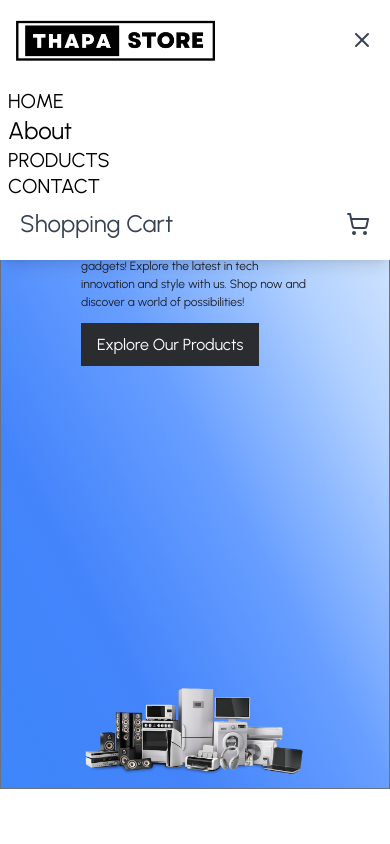
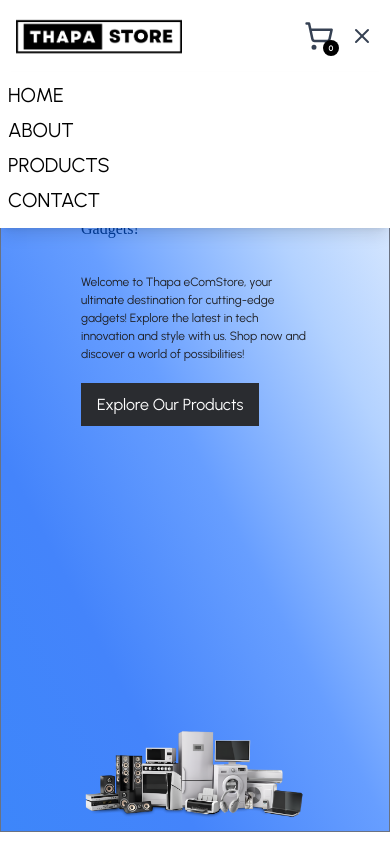
Before and after one commit to Mahendarreddykommidi/react-digital-ecommerce, a React (Vite) app: page / in a window 390 px wide. Both pictures are taken after a click on the button 362 px from the left and 40 px from the top of the page. Shown: the top 844 px of the page. Built offline with nearby package versions, Linux system fonts and the light colour scheme.

Commit message:
changes made

```diff
--- a/src/components/Home/Home.jsx
+++ b/src/components/Home/Home.jsx
@@ -4,10 +4,10 @@ import hero from "../../../public/images/heroImage.png";
 
 const Home = () => {
   return (
-    <div className="header flex flex-col md:flex-row items-center justify-between gap-30 bg-gradient h-[84vh] px-20 border-t border border-gray-500  ">
+    <div className="header flex flex-col md:flex-row items-center justify-between gap-30 bg-gradient h-[90vh] px-20 border-t border border-gray-500  ">
       <div className="header-content flex flex-col justify-center items-start py-0 md:py-20">
-        <p className="hero-subheading text-2xl">Explore the Latest in Tech Industries</p>
-        <h1 className="hero-heading flex  text-md py-1.5 md:text-4xl md:py-2 text-[#003b99] ">
+        <p className="hero-subheading text-2xl py-5">Explore the Latest in Tech Industries</p>
+        <h1 className="hero-heading flex  text-md  md:text-4xl md:py-2 text-[#003b99] py-4 ">
           Your Destination for Cutting-Edge Gadgets!
         </h1>
         <p className="hero-para py-4 sm:py-2 text-[#1e1f23] text-[12px] md:text-[17px] md:py-3">
@@ -15,14 +15,14 @@ const Home = () => {
           gadgets! Explore the latest in tech innovation and style with us. Shop
           now and discover a world of possibilities!
         </p>
-        <div className="hero-btn my-1.5">
+        <div className="hero-btn my-1.5 py-2">
           <a href="products.html" className="btn px-4 py-3 bg-[#2a2c30] text-white my-4">
             Explore Our Products
           </a>
         </div>
       </div>
       <div className="header-image ">
-        <img src={hero} alt="" className=" w-full"   />
+        <img src={hero} alt="" className="w-full"   />
 
 
 
--- a/src/components/Navbar/Navbar.jsx
+++ b/src/components/Navbar/Navbar.jsx
@@ -6,65 +6,56 @@ import logo from "../../../public/images/log.png"
 
 const Navbar = () => {
   const [isMenuOpen, setIsMenuOpen] = useState(false);
-  const { getTotalCartAmount}=useContext(ShopContext)
+  const { getTotalCartAmount } = useContext(ShopContext);
 
   const toggleMenu = () => {
     setIsMenuOpen(!isMenuOpen);
   };
 
   return (
-    <nav className="relative bg-white shadow-2xl text-2xl">
+    <nav className="relative bg-white shadow-2xl text-lg md:text-2xl">
       <div className="max-w-7xl mx-auto px-4 sm:px-6 lg:px-8">
         <div className="flex justify-between items-center py-4">
           {/* Logo */}
           <div className="flex-shrink-0">
             <NavLink to="/">
               <img
-                className="h-12 w-auto"
+                className="h-10 w-auto md:h-12"
                 src={logo}
                 alt="Company Logo"
               />
             </NavLink>
-
-
-
           </div>
 
           {/* Desktop Navigation */}
           <div className="hidden md:flex items-center space-x-4 capitalize">
-       <NavLink to="/">
+            <NavLink to="/" className="hover:text-blue-600 transition-colors">
               <li>Home</li>
+            </NavLink>
+            <NavLink to="/about" className="hover:text-blue-600 transition-colors">
+              <li>About</li>
+            </NavLink>
+            <NavLink to="/products" className="hover:text-blue-600 transition-colors">
+              <li>Products</li>
+            </NavLink>
+            <NavLink to="/contact" className="hover:text-blue-600 transition-colors">
+              <li>Contact</li>
+            </NavLink>
+          </div>
 
-
-       </NavLink>
-       <NavLink to="/about">
-       <li>About</li>
-
-</NavLink>
-<NavLink to="/products">
-<li>Products</li>
-
-</NavLink>
-<NavLink to="/contact">
-<li>Contact</li>
-
-</NavLink>
-            <button className="text-gray-700 hover:text-blue-600 transition-colors">
+          {/* Shopping Cart Icon */}
+          <div className="relative flex items-center space-x-4">
             <NavLink to="/cart" className="relative">
-              <ShoppingCart size={30} />
+              <ShoppingCart size={30} className="text-gray-700 hover:text-blue-600 transition-colors" />
               <p className="absolute right-[-5px] bottom-[-5px] text-center cursor-pointer font-bold leading-4 w-4 aspect-square rounded-full text-[8px] text-white bg-black">
                 {getTotalCartAmount()}
               </p>
-
             </NavLink>
-            </button>
-          </div>
 
             {/* Mobile Menu Button */}
-          <div className="md:hidden flex items-center">
             <button
               onClick={toggleMenu}
-              className="text-gray-700 hover:text-blue-600 focus:outline-none"
+              className="md:hidden text-gray-700 hover:text-blue-600 focus:outline-none"
             >
               {isMenuOpen ? <X size={24} /> : <Menu size={24} />}
             </button>
@@ -75,29 +66,18 @@ const Navbar = () => {
         {isMenuOpen && (
           <div className="md:hidden absolute z-10 inset-x-0 top-full bg-white shadow-lg">
             <div className="px-2 pt-2 pb-3 space-y-1 sm:px-3">
-            <NavLink to="/">
+              <NavLink to="/" className="block hover:text-blue-600 transition-colors">
                 <li>Home</li>
-
-
               </NavLink>
-       <NavLink to="/about">
-       <p>About</p>
-
+              <NavLink to="/about" className="block hover:text-blue-600 transition-colors">
+                <li>About</li>
               </NavLink>
-<NavLink to="/products">
+              <NavLink to="/products" className="block hover:text-blue-600 transition-colors">
                 <li>Products</li>
-
               </NavLink>
-<NavLink to="/contact">
+              <NavLink to="/contact" className="block hover:text-blue-600 transition-colors">
                 <li>Contact</li>
-
               </NavLink>
-
-
-              <div className="flex items-center justify-between px-3 py-2">
-                <span className="text-gray-700">Shopping Cart</span>
-                <ShoppingCart size={24} className="text-gray-700" />
-              </div>
             </div>
           </div>
         )}
```
Lines whose indentation alone changed are shown as unchanged.
